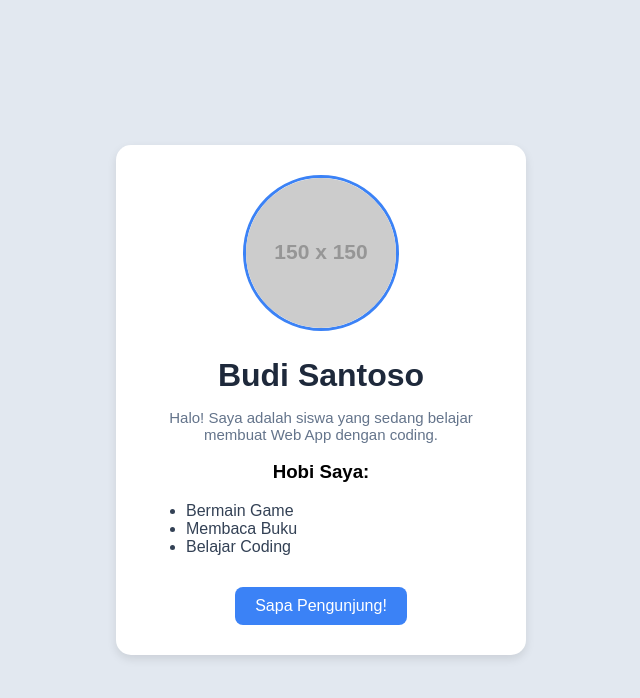
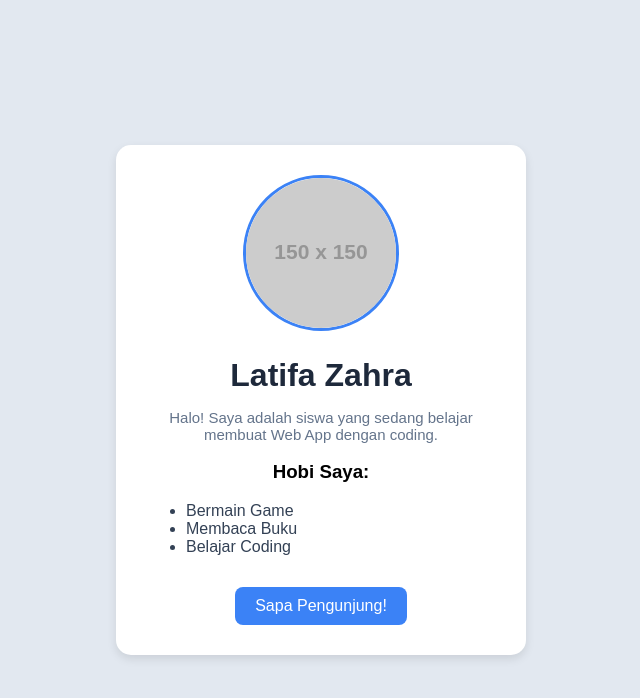
Before and after one commit to zlatifahr-droid/Latifa-Zahra, a plain HTML site: page index.html in a window 1280 px wide. Shown: the whole page, without its empty margins (319-959 px from the left). Drawn offline with Linux system fonts and the light colour scheme; placeholder pictures from the web are drawn by us.

Commit message:
Update index.html

```diff
--- a/index.html
+++ b/index.html
@@ -11,7 +11,7 @@
 <div class="card">
 <!-- Siswa bisa mengganti link gambar ini dengan link foto mereka -->
 <img src="https://via.placeholder.com/150" alt="Foto Profil" id="foto-profil">
-<h1 id="nama-siswa">Budi Santoso</h1>
+<h1 id="nama-siswa">Latifa Zahra</h1>
 <p class="deskripsi">Halo! Saya adalah siswa yang sedang belajar membuat Web App
 dengan coding.</p>
 <h3>Hobi Saya:</h3>
```
